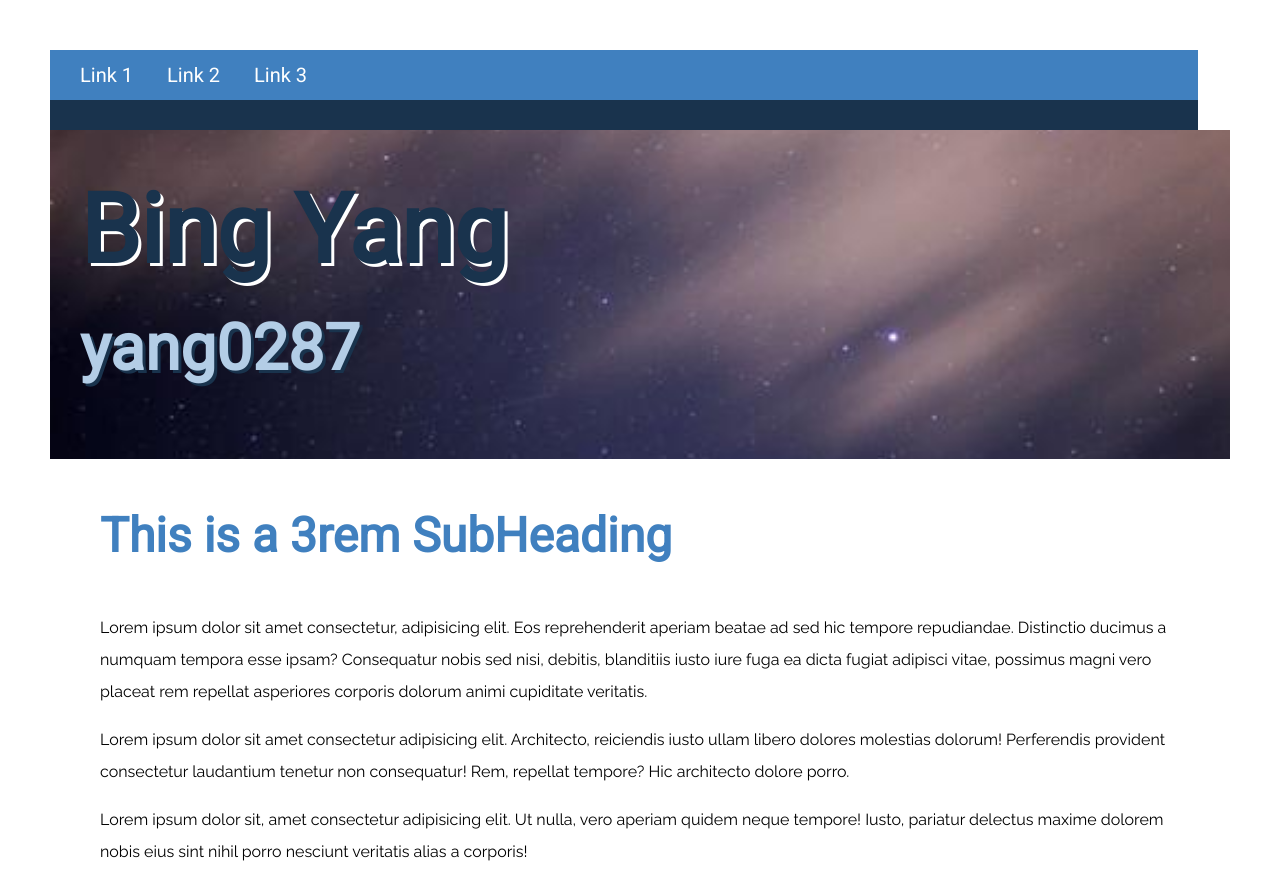
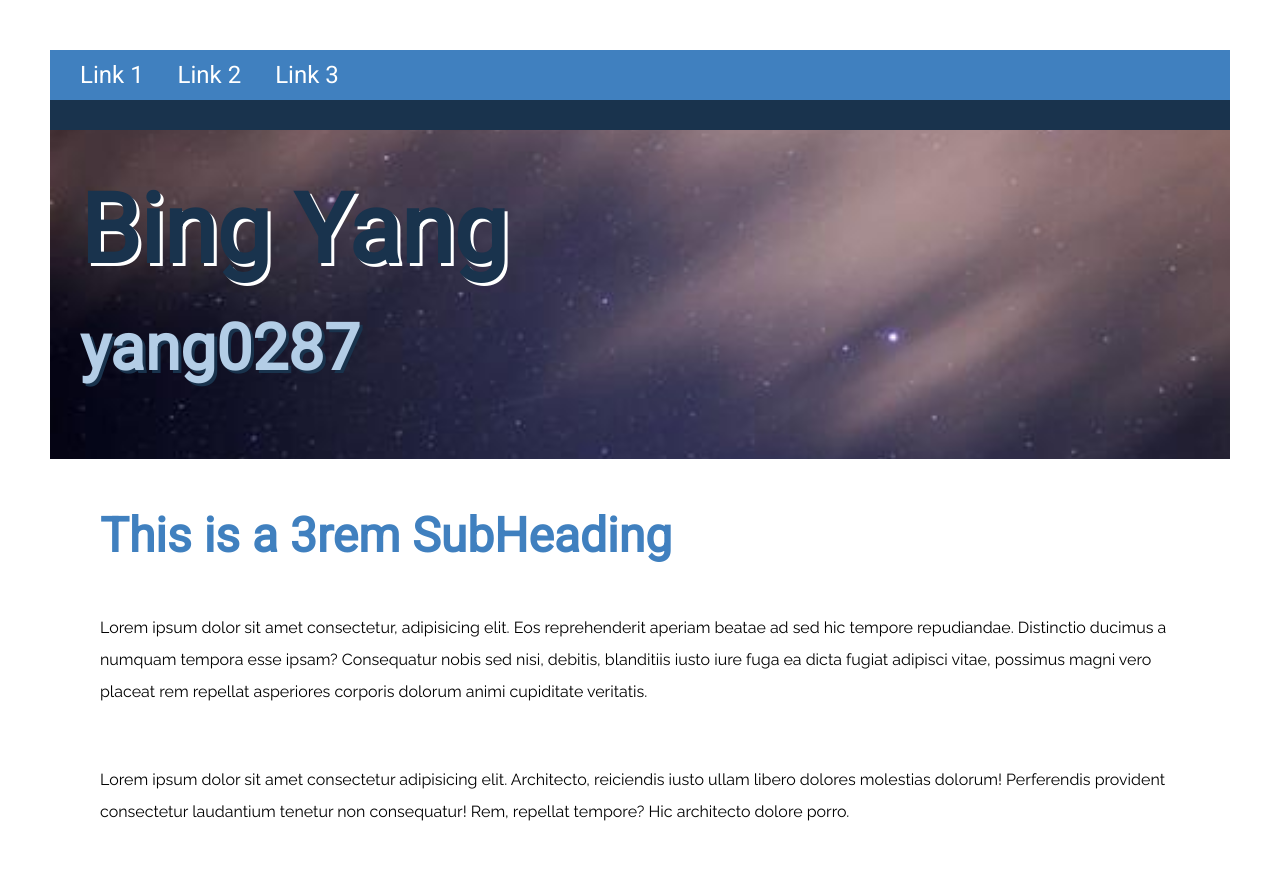
Before and after one commit to zhamao2019/HTML_Layout, a plain HTML site: page index.html in a window 1280 px wide. Shown: the top 871 px of the page. Drawn offline with Linux system fonts and the light colour scheme.

Commit message:
modified linespacing and navigation width

```diff
--- a/index.css
+++ b/index.css
@@ -1,24 +1,21 @@
 @import url('https://fonts.googleapis.com/css?family=Raleway|Roboto&display=swap');
 
 body{
-    margin: 50px ;
-
+    margin: 50px;
     font-family: 'Roboto',Arial,sans-serif;
 }
 
-nav{
-    width: 85%;
-    height: 50px;
+.navigation{
     padding: 0 30px;
     background-color: hsl(210, 50%, 50%);
-    position: fixed;
+    /*position: fixed;*/
     border-bottom: 30px solid hsl(210, 51%, 20%);
 }
 
 nav a{
     padding-right: 30px;
     color: hsl(280, 100%, 100%);
-    font-size: 20px;
+    font-size: 1.5rem;
     line-height: 50px;
     text-decoration: none;
 }
@@ -28,15 +25,14 @@ nav a{
 }
 
 .image-container{
-    position: relative;
-    top: 80px;
+    /*position: relative;
+    top: 80px;*/
     padding: 20px 30px;
     background-image: url(img/img1.jpg);
     background-position: left;
     background-repeat: no-repeat;
     background-size: cover;
-    background-attachment: fixed;
-    text-align: left;
+    text-align:left;
 }
 
 .image-container h1{
@@ -54,7 +50,7 @@ nav a{
 
 main{
     text-align: left;
-    padding: 80px 50px;
+    padding:0 50px;
     font-size: 1rem;
     color: hsl(0, 0%, 0%);
 }
@@ -71,6 +67,7 @@ main h4{
 main p{
     font-family: 'Raleway', Arial, sans-serif;
     line-height: 2rem;
+    padding-bottom: 2.5rem;
 }
 main ul,li{
     font-family: 'Raleway', Arial, sans-serif;
--- a/index.html
+++ b/index.html
@@ -7,11 +7,13 @@
     </head>
     <body>
         <header>
-            <nav>
-                <a class="nav-links" href="#">Link 1</a>
-                <a class="nav-links" href="#">Link 2</a>
-                <a class="nav-links" href="#">Link 3</a>
-            </nav>
+            <div class="navigation">
+                <nav>
+                    <a class="nav-links" href="#">Link 1</a>
+                    <a class="nav-links" href="#">Link 2</a>
+                    <a class="nav-links" href="#">Link 3</a>
+                </nav>
+            </div>
             <div class="image-container">
                 <h1>Bing Yang</h1>
                 <h2>yang0287</h2>
```
